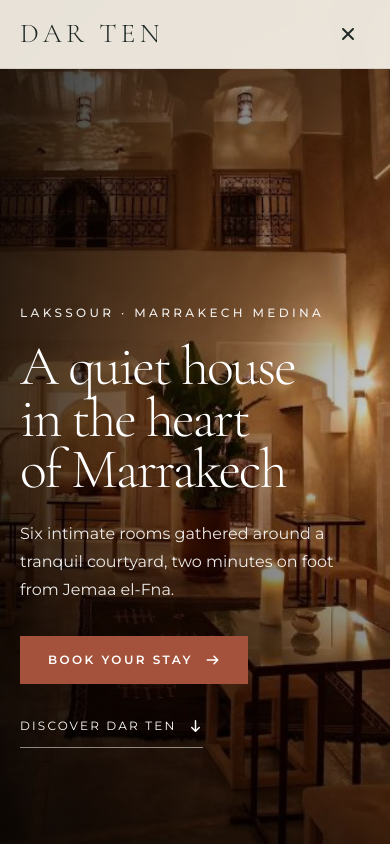
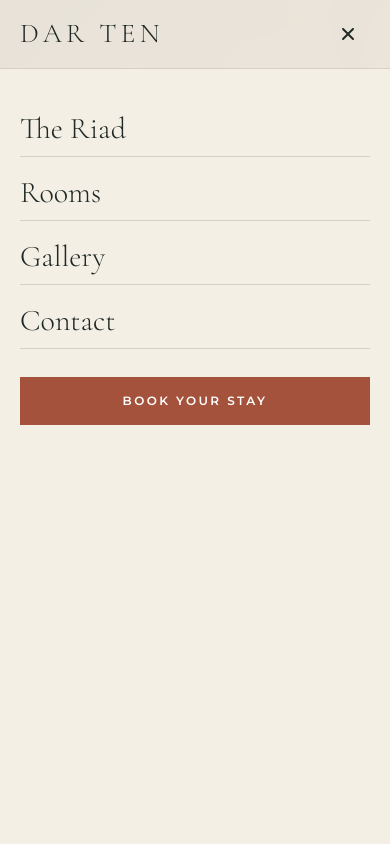
Before and after one commit to yassinejoundi/riad-dar-ten, a Next.js app: page / in a window 390 px wide. Both pictures are taken after a click on the button "Open menu". Shown: the top 844 px of the page. Built offline with nearby package versions, Linux system fonts and the light colour scheme; a web font is replaced by a local one.

Commit message:
fix: show mobile navigation panel

```diff
--- a/components/common/Navbar.tsx
+++ b/components/common/Navbar.tsx
@@ -48,6 +48,7 @@ export function Navbar() {
   }, [isOpen])
 
   return (
+    <>
       <nav
         className={cn(
           "fixed inset-x-0 top-0 z-50 w-full border-b transition-all duration-500",
@@ -110,9 +111,11 @@ export function Navbar() {
           </div>
           </div>
         </div>
+      </nav>
 
-      <div
+      <nav
         id="mobile-navigation"
+        aria-label="Mobile navigation"
         className={cn(
           "fixed inset-x-0 bottom-0 top-[69px] z-40 overflow-y-auto overscroll-contain bg-cream transition-[transform,visibility] duration-500 ease-out lg:hidden",
           isOpen ? "visible translate-x-0" : "invisible translate-x-full"
@@ -140,7 +143,7 @@ export function Navbar() {
             Book your stay
           </Link>
         </div>
-      </div>
       </nav>
+    </>
   )
 }
```
Lines whose indentation alone changed are shown as unchanged.
